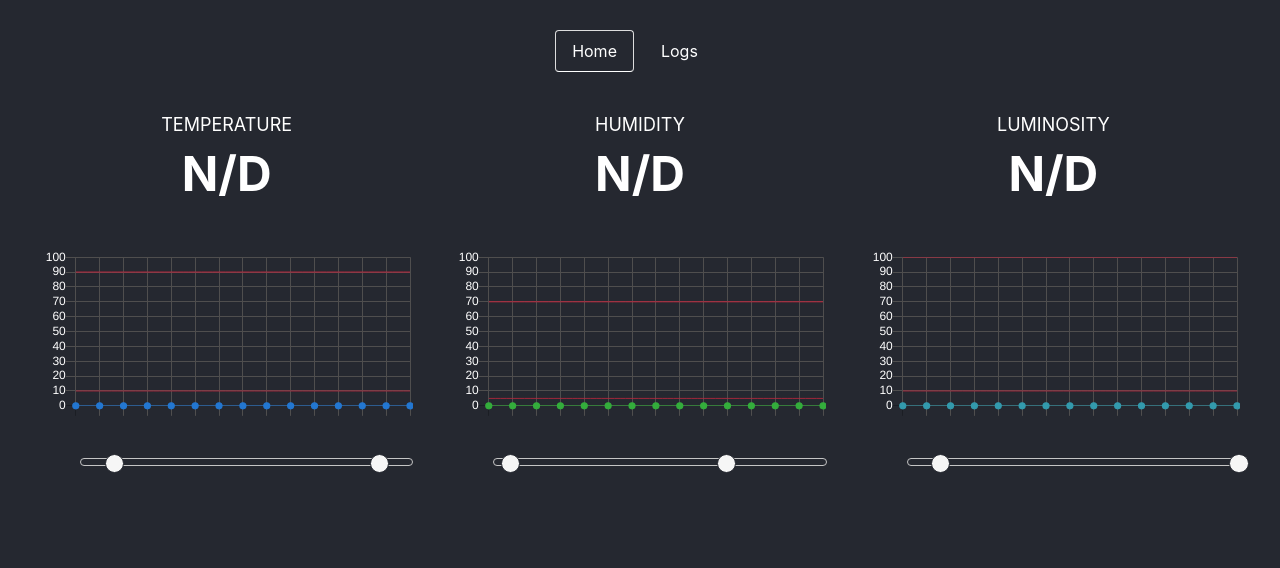
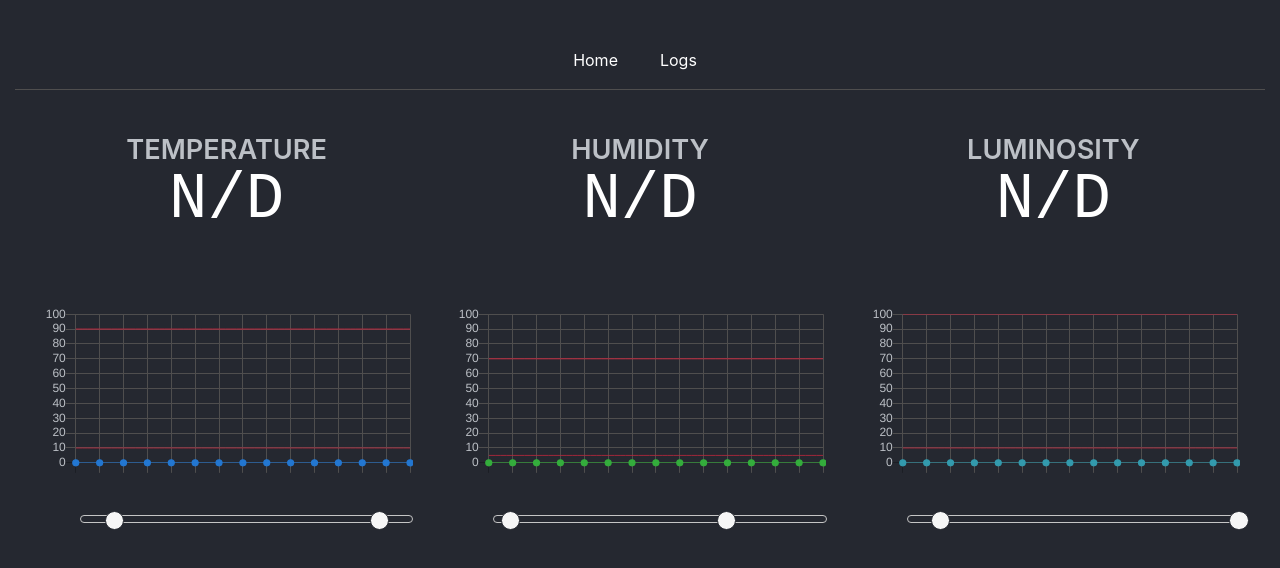
Before and after one commit to JoanBoronat/hedgehog, a website: page public/index.html in a window 1280 px wide. Drawn offline with nearby package versions, Linux system fonts and the light colour scheme; no server answers.

Commit message:
Design improvements

```diff
--- a/public/api.js
+++ b/public/api.js
@@ -2,8 +2,8 @@ const MAX_VALUES = 15;
 
 
 function config(label, color, min, max, limMin, limMax){
-    Chart.defaults.global.defaultFontColor = "#fff";
-    Chart.defaults.global.defaultColor = '#fff'
+    Chart.defaults.global.defaultFontColor = "#bcc0c6";
+    Chart.defaults.global.defaultColor = '#bcc0c6'
     return {
         type: 'line',
         counter: 0,
@@ -45,7 +45,6 @@ function config(label, color, min, max, limMin, limMax){
             legend: {
                 display: false
             },
-            scaleFontColor: "#FFFFFF",
             responsive: true,
             tooltips: {
                 mode: 'index',
@@ -136,3 +135,15 @@ function createSlider(chart, id, sensor) {
         }
     });
 }
+
+
+function updateValue(id, value, unit, chart) {
+    const {limMin, limMax} = chart.config
+    const alertMin = limMin + limMin * 0.1;
+    const alertMax = limMax * 0.9;
+
+    $(id).text(value + ' ' + unit)
+    if (value > limMax || value < limMin) $( id ).animate({color: "#bf283e"}, 500);
+    else if (value > alertMax || value < alertMin) $( id ).animate({color: "#edd23b"}, 500);
+    else $( id ).animate({color: "#34ad3c"}, 200);
+}
--- a/public/main.js
+++ b/public/main.js
@@ -15,17 +15,17 @@ const Lchart = new Chart(ctxL, cfgL);
 let errorCounter = 0;
 
 socket.on('temperature', function (data) {
-    $('#temperature').text(data + ' °C')
+    updateValue('#temperature', data, '°C', Tchart);
     addData(Tchart, data)
 });
 
 socket.on('humidity', function (data) {
-    $('#humidity').text(data)
+    updateValue('#humidity', data, '', Hchart);
     addData(Hchart, data)
 });
 
 socket.on('luminosity', function (data) {
-    $('#luminosity').text(data + ' lx')
+    updateValue('#luminosity', data, 'lx', Lchart);
     addData(Lchart, data)
 });
 
--- a/public/styles.css
+++ b/public/styles.css
@@ -3,12 +3,16 @@
 }
 
 .kpi-title {
-    font-size: large;
+    font-size: 1.7em;
+    color: #bcc0c6;
+    font-weight: 600;
 }
 
 .kpi-value {
-    font-weight: bold;
-    font-size: 3em
+    font-size: 4em;
+    font-family: monospace;
+    position: relative;
+    top: -.3em;
 }
 
 .chart-container {
@@ -34,8 +38,7 @@ a, a:hover {
 
 .nav-tabs .nav-link {
     margin-right: 10px;
-    border-bottom-right-radius: .25rem;
-    border-bottom-left-radius: .25rem;
+    border-width: 0px;
 }
 
 .nav-tabs .nav-link.active {
@@ -44,7 +47,8 @@ a, a:hover {
 }
 
 .nav {
-    border-bottom: 0px;
+    padding: 10px;
+    border-color: #4f4e4e
 }
 
 body {
```
